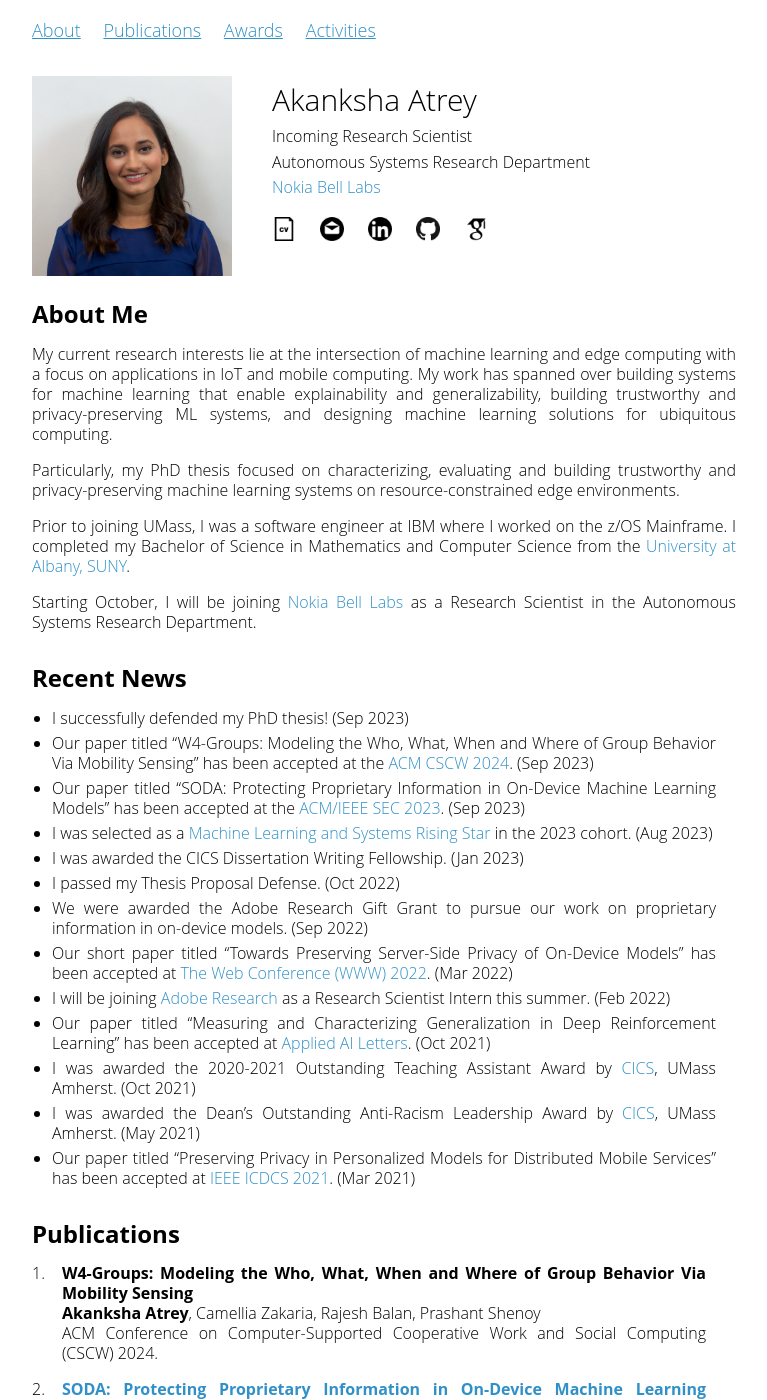
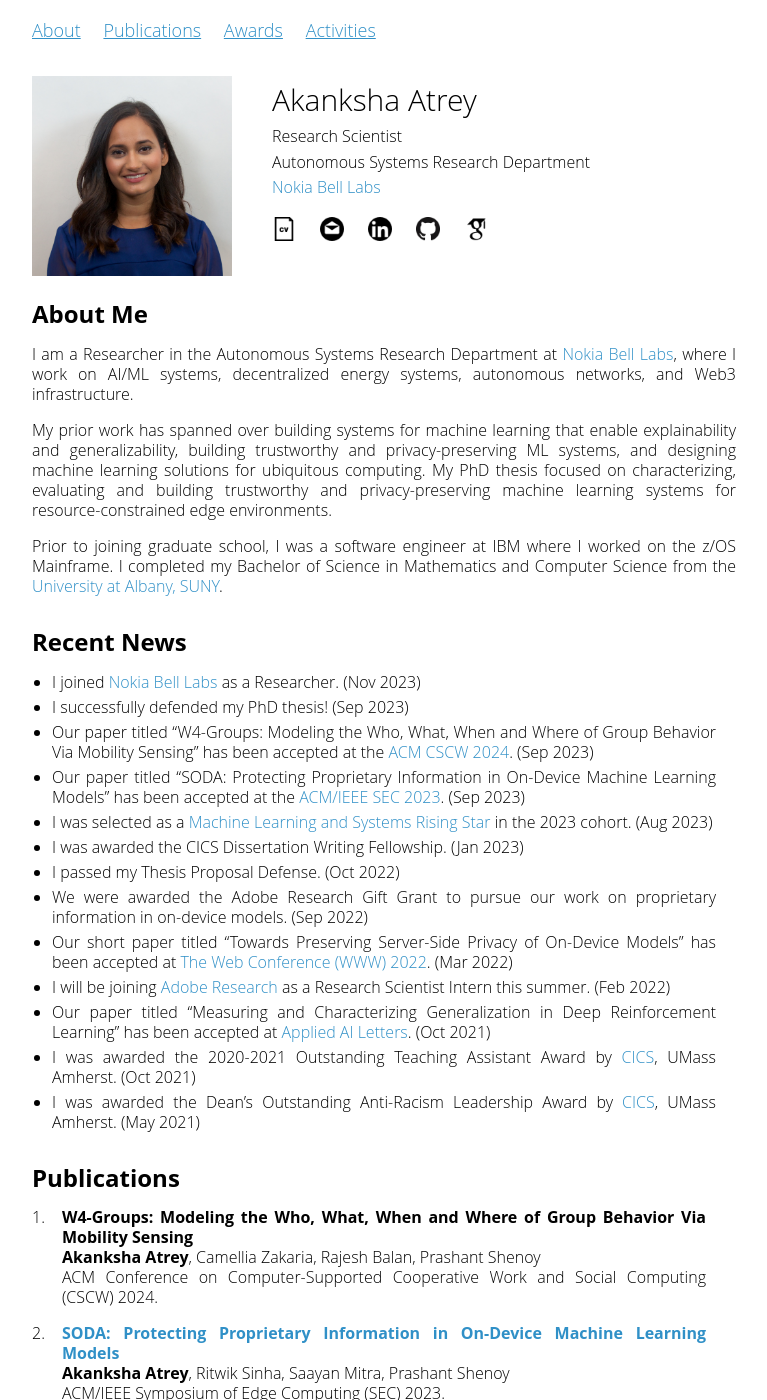
Before and after one commit to akanksha-atrey/akanksha-atrey.github.io, a Jekyll site: the page built from index.md, in a window 1280 px wide and 1400 px high. Shown: the whole window, without its empty margins (256-1023 px from the left). Built offline with Jekyll 4.4.1, drawn with Linux system fonts in a browser that asks for light colours; our own code applies the rules of GitHub Pages for plain Markdown files.

Commit message:
adding bell labs position and details

```diff
--- a/_layouts/default.html
+++ b/_layouts/default.html
@@ -30,13 +30,13 @@
             <p style="line-height:1.6;">
                 <img style="float: left; padding-right: 40px;" src="akanksha.png" width="200" height="auto">
                 <a id="author-name" class="alignable pull-left">{{ site.title }}</a><br>
-                Incoming Research Scientist <br>
+                Research Scientist <br>
                 Autonomous Systems Research Department<br>
                 <a href="https://www.bell-labs.com/">Nokia Bell Labs</a><br>
 <!--                 <b>Advisor</b>: <a href="https://people.cs.umass.edu/~shenoy/">Prashant Shenoy</a> -->
             </p>
             <div class="icon">
-                <a href="CV_Akanksha_Atrey.pdf" target="_blank"><img alt="" src="cv_logo.png" height=24/> </a>
+                <a href="Resume_Akanksha_Atrey.pdf" target="_blank"><img alt="" src="cv_logo.png" height=24/> </a>
                 <!--Email icon-->
                 <a href="mailto:akanksha.atrey@gmail.com" target="_blank"><img alt="" src="email_logo.png" height=24/> </a>
                 <!--LinkedIn icon-->
--- a/index.md
+++ b/index.md
@@ -4,18 +4,17 @@ layout: default
 
 ## About Me
 
-My current research interests lie at the intersection of machine learning and edge computing with a focus on applications in IoT and mobile computing. My work has spanned over building systems for machine learning that enable explainability and generalizability, building trustworthy and privacy-preserving ML systems, and designing machine learning solutions for ubiquitous computing.
+I am a Researcher in the Autonomous Systems Research Department at [Nokia Bell Labs](https://www.bell-labs.com/#gref), where I work on AI/ML systems, decentralized energy systems, autonomous networks, and Web3 infrastructure.
 
-Particularly, my PhD thesis focused on characterizing, evaluating and building trustworthy and privacy-preserving machine learning systems on resource-constrained edge environments.
+My prior work has spanned over building systems for machine learning that enable explainability and generalizability, building trustworthy and privacy-preserving ML systems, and designing machine learning solutions for ubiquitous computing. My PhD thesis focused on characterizing, evaluating and building trustworthy and privacy-preserving machine learning systems for resource-constrained edge environments.
 
-Prior to joining UMass, I was a software engineer at IBM where I worked on the z/OS Mainframe. I completed my Bachelor of Science in Mathematics and Computer Science from the [University at Albany, SUNY](https://www.albany.edu/).
-
-Starting October, I will be joining [Nokia Bell Labs](https://www.bell-labs.com/#gref) as a Research Scientist in the Autonomous Systems Research Department.
+Prior to joining graduate school, I was a software engineer at IBM where I worked on the z/OS Mainframe. I completed my Bachelor of Science in Mathematics and Computer Science from the [University at Albany, SUNY](https://www.albany.edu/).
 
 ---
 
 ## Recent News
 
+* I joined [Nokia Bell Labs](https://www.bell-labs.com/#gref) as a Researcher. (Nov 2023)
 * I successfully defended my PhD thesis! (Sep 2023)
 * Our paper titled "W4-Groups: Modeling the Who, What, When and Where of Group Behavior Via Mobility Sensing" has been accepted at the [ACM CSCW 2024](https://cscw.acm.org/2023/). (Sep 2023)
 * Our paper titled "SODA: Protecting Proprietary Information in On-Device Machine Learning Models" has been accepted at the [ACM/IEEE SEC 2023](http://acm-ieee-sec.org/2023/). (Sep 2023)
@@ -28,7 +27,7 @@ Starting October, I will be joining [Nokia Bell Labs](https://www.bell-labs.com/
 * Our paper titled "Measuring and Characterizing Generalization in Deep Reinforcement Learning" has been accepted at [Applied AI Letters](https://onlinelibrary.wiley.com/journal/26895595). (Oct 2021)
 * I was awarded the 2020-2021 Outstanding Teaching Assistant Award by [CICS](https://www.cics.umass.edu/), UMass Amherst. (Oct 2021)
 * I was awarded the Dean’s Outstanding Anti-Racism Leadership Award by [CICS](https://www.cics.umass.edu/), UMass Amherst. (May 2021)
-* Our paper titled "Preserving Privacy in Personalized Models for Distributed Mobile Services" has been accepted at [IEEE ICDCS 2021](https://icdcs2021.us/). (Mar 2021)
+<!-- * Our paper titled "Preserving Privacy in Personalized Models for Distributed Mobile Services" has been accepted at [IEEE ICDCS 2021](https://icdcs2021.us/). (Mar 2021) -->
 <!-- * I will be joining [Adobe Research](https://research.adobe.com/) as a Research Intern this summer. (Jan 2021) -->
 <!-- * I gave an invited talk on machine learning on the edge at the [Data Science Seminar](http://datascience.utah.edu/seminar.html) at the [Utah Center for Data Science, University of Utah](http://datascience.utah.edu/index.html). (Nov 2020) -->
 
```
Also changed, not shown: 1 other file.
